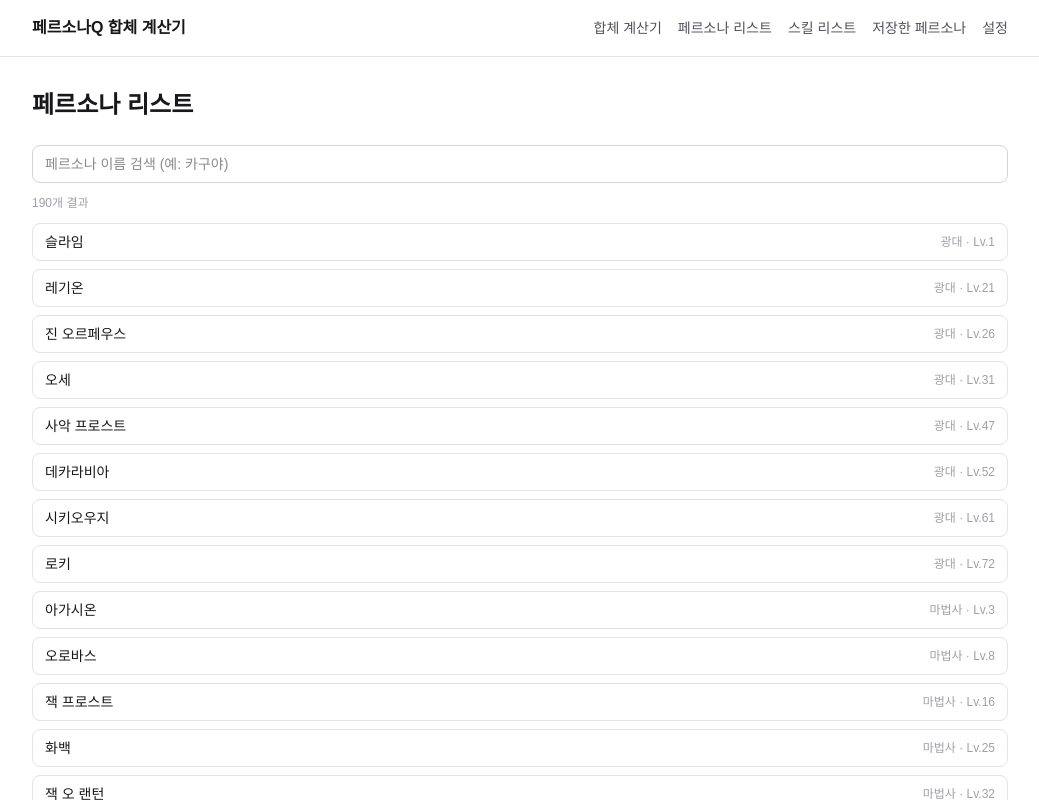
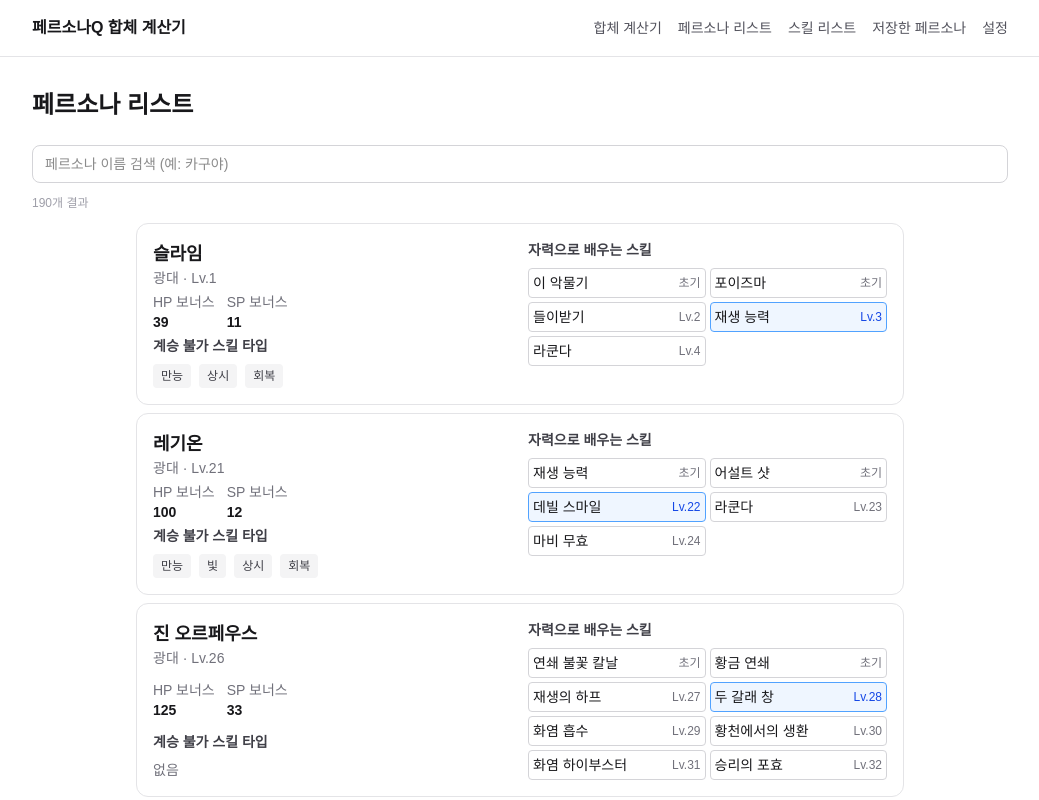
Before and after one commit to young-droid/personaq_calculator, a Next.js app: page /personas in a window 1280 px wide. Shown: the top 800 px of the page, without its empty margins (120-1159 px from the left). Built offline with nearby package versions, Linux system fonts and the light colour scheme.

Commit message:
feat: 페르소나 리스트 페이지 추가

```diff
--- /dev/null
+++ b/src/components/PersonaInfoCard.tsx
@@ -0,0 +1,116 @@
+import type { Persona } from '@/types/persona';
+import {
+    personaName,
+    arcanaName,
+    skillName,
+    label,
+    fusionResultText,
+    DEFAULT_LANG,
+    type Lang,
+} from '@/lib/i18n';
+
+type Props = {
+    persona: Persona;
+    lang?: Lang;
+};
+
+export default function PersonaInfoCard({
+    persona,
+    lang = DEFAULT_LANG,
+}: Props) {
+    const blockedTypes = persona.nonInheritable;
+
+    return (
+        <article className="grid h-full w-full grid-cols-1 gap-4 rounded-xl border border-zinc-200 bg-white p-4 md:grid-cols-2 dark:border-zinc-800 dark:bg-zinc-900">
+            <div className="flex min-w-0 flex-col justify-between gap-1">
+                <header>
+                    <h2 className="text-lg font-bold text-zinc-900 dark:text-zinc-50">
+                        {personaName(persona.id, lang)}
+                    </h2>
+
+                    <p className="text-sm text-zinc-500 dark:text-zinc-400">
+                        {arcanaName(persona.arcana, lang)} · Lv.{persona.level}
+                    </p>
+                </header>
+
+                <dl className="flex flex-row gap-3 text-sm">
+                    <div>
+                        <dt className="text-zinc-500">HP 보너스</dt>
+                        <dd className="font-semibold text-zinc-900 dark:text-zinc-50">
+                            {persona.hpBonus ?? '—'}
+                        </dd>
+                    </div>
+
+                    <div>
+                        <dt className="text-zinc-500">SP 보너스</dt>
+                        <dd className="font-semibold text-zinc-900 dark:text-zinc-50">
+                            {persona.spBonus ?? '—'}
+                        </dd>
+                    </div>
+                </dl>
+
+                <section>
+                    <h3 className="mb-2 text-sm font-semibold text-zinc-700 dark:text-zinc-300">
+                        계승 불가 스킬 타입
+                    </h3>
+
+                    {blockedTypes === null ? (
+                        <p className="text-sm text-zinc-500">정보 없음</p>
+                    ) : blockedTypes.length === 0 ? (
+                        <p className="text-sm text-zinc-500">없음</p>
+                    ) : (
+                        <ul className="flex flex-wrap gap-2">
+                            {blockedTypes.map((type) => (
+                                <li
+                                    key={type}
+                                    className="rounded bg-zinc-100 px-2 py-1 text-xs text-zinc-700 dark:bg-zinc-800 dark:text-zinc-300"
+                                >
+                                    {label('inheritType', type, lang)}
+                                </li>
+                            ))}
+                        </ul>
+                    )}
+                </section>
+            </div>
+            <section>
+                <h3 className="mb-2 text-sm font-semibold text-zinc-700 dark:text-zinc-300">
+                    자력으로 배우는 스킬
+                </h3>
+
+                <ul className="grid grid-cols-2 gap-1">
+                    {persona.skills.map(({ skill, learnLevel }) => {
+                        const isSkillCard = skill === persona.skillCard;
+
+                        return (
+                            <li
+                                key={skill}
+                                // className="flex items-center justify-between border rounded-sm border-zinc-500 p-1 text-sm"
+                                className={`flex min-w-0 items-center justify-between gap-3 p-1 border rounded-sm text-sm ${
+                                    isSkillCard
+                                        ? 'border-blue-400 bg-blue-50 text-blue-900 dark:border-blue-500 dark:bg-blue-950 dark:text-blue-100'
+                                        : 'border-zinc-300 text-zinc-900 dark:border-zinc-700 dark:text-zinc-50'
+                                }`}
+                            >
+                                <span className="text-zinc-900 dark:text-zinc-50">
+                                    {skillName(skill, lang)}
+                                </span>
+
+                                <span
+                                    className={`shrink-0 text-xs ${
+                                        isSkillCard
+                                            ? 'text-blue-700 dark:text-blue-300'
+                                            : 'text-zinc-500 dark:text-zinc-400'
+                                    }`}
+                                >
+                                    {learnLevel === null
+                                        ? fusionResultText('initialSkill', lang)
+                                        : `Lv.${learnLevel}`}
+                                </span>
+                            </li>
+                        );
+                    })}
+                </ul>
+            </section>
+        </article>
+    );
+}
--- a/src/components/PersonaSearch.tsx
+++ b/src/components/PersonaSearch.tsx
@@ -3,9 +3,10 @@
 // 이게 있으면 이 파일은 "클라이언트 컴포넌트"가 돼서 브라우저에서 실행돼.
 // useState 같은 훅, onChange 같은 이벤트 핸들러는 클라이언트 컴포넌트에서만 쓸 수 있어.
 
-import { personaName, arcanaName } from '@/lib/i18n';
+import { personaName } from '@/lib/i18n';
 import { useState } from 'react';
 import type { Persona } from '@/types/persona';
+import PersonaInfoCard from './PersonaInfoCard';
 
 // props 타입: 이 컴포넌트가 부모(page.tsx)로부터 어떤 데이터를 받는지 명시.
 type Props = {
@@ -33,19 +34,11 @@
 
             <p className="text-xs text-zinc-400">{filtered.length}개 결과</p>
 
-            <ul className="flex flex-col gap-2">
-                {/* .map()으로 배열을 리스트 UI로 변환. key는 React가 각 항목을 구분하기 위한 고유값. */}
+            {/* <ul className="grid grid-cols-1 gap-4 md:grid-cols-2 lg:grid-cols-3"> */}
+            <ul className="flex w-full max-w-3xl flex-col self-center gap-2">
                 {filtered.map((p) => (
-                    <li
-                        key={p.id}
-                        className="flex items-center justify-between rounded-lg border border-zinc-200 bg-white px-3 py-2 text-sm dark:border-zinc-800 dark:bg-zinc-900"
-                    >
-                        <span className="font-medium text-zinc-900 dark:text-zinc-50">
-                            {personaName(p.id)}
-                        </span>
-                        <span className="text-xs text-zinc-400">
-                            {arcanaName(p.arcana)} · Lv.{p.level}
-                        </span>
+                    <li key={p.id}>
+                        <PersonaInfoCard persona={p} />
                     </li>
                 ))}
             </ul>
```
